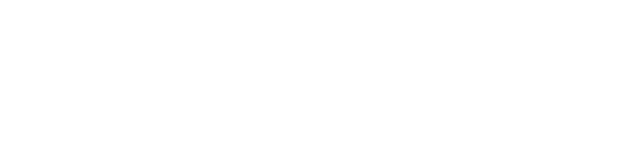
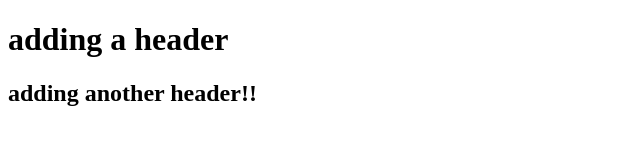
Before and after one commit to msmehaffey/msmehaffey.github.io, a plain HTML site: page index.html in a window 1280 px wide. Shown: the whole page, without its empty margins (0-640 px from the left). Drawn offline with Linux system fonts and the light colour scheme.

Commit message:
adding more stuff

```diff
--- a/index.html
+++ b/index.html
@@ -7,6 +7,8 @@
     <title>Document</title>
 </head>
 <body>
+    <h1> adding a header </h1>
 
+    <h2> adding another header!! </h2>
 </body>
 </html>
```
